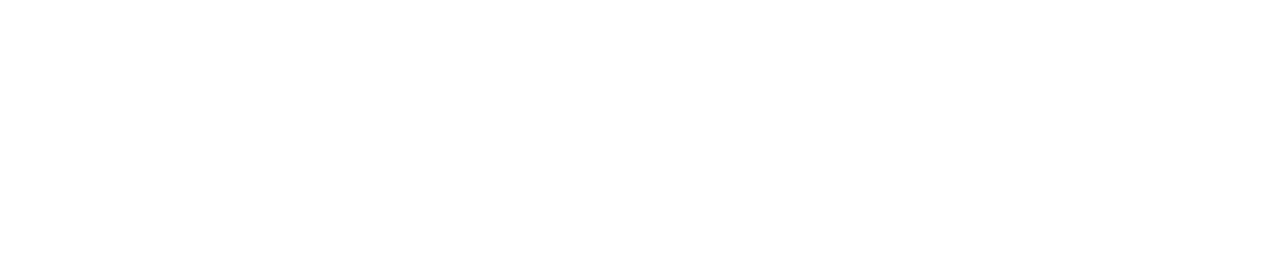
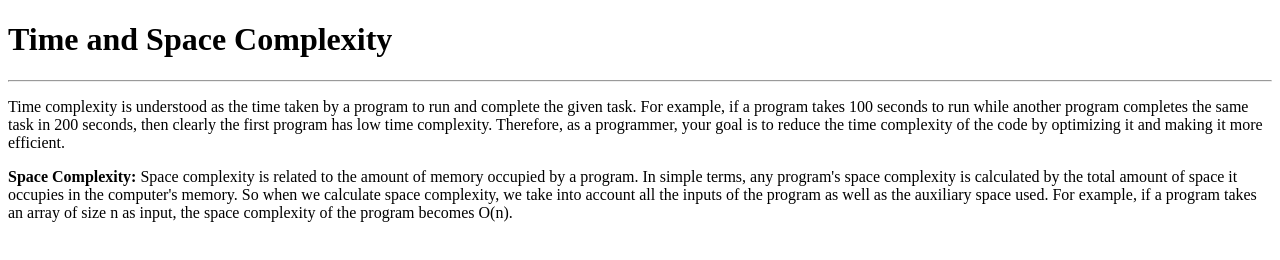
Before and after one commit to acciojob/time-and-space-complexity-Bhola18coding, a website: page main.html in a window 1280 px wide. Drawn offline with Linux system fonts and the light colour scheme.

Commit message:
created a submission

```diff
--- a/main.html
+++ b/main.html
@@ -8,9 +8,14 @@
 
 <body>
 	<!-- the entire body must be written by student -->
+	<h1>Time and Space Complexity</h1> <hr>
+  <p>Time complexity is understood as the time taken by a program to run and complete the given task. For example, if a program takes 100 seconds to run while another program completes the same task in 200 seconds, then clearly the first program has low time complexity. Therefore, as a programmer, your goal is to reduce the time complexity of the code by optimizing it and making it more efficient.</p>
+
+  <p><b>Space Complexity:</b> Space complexity is related to the amount of memory occupied by a program. In simple terms, any program's space complexity is calculated by the total amount of space it occupies in the computer's memory. So when we calculate space complexity, we take into account all the inputs of the program as well as the auxiliary space used. For example, if a program takes an array of size n as input, the space complexity of the program becomes O(n).</p>
+
     <script type="text/javascript" src="./script.js">
 </script>
-
+</div>
 </body>
 
 </html>
```
